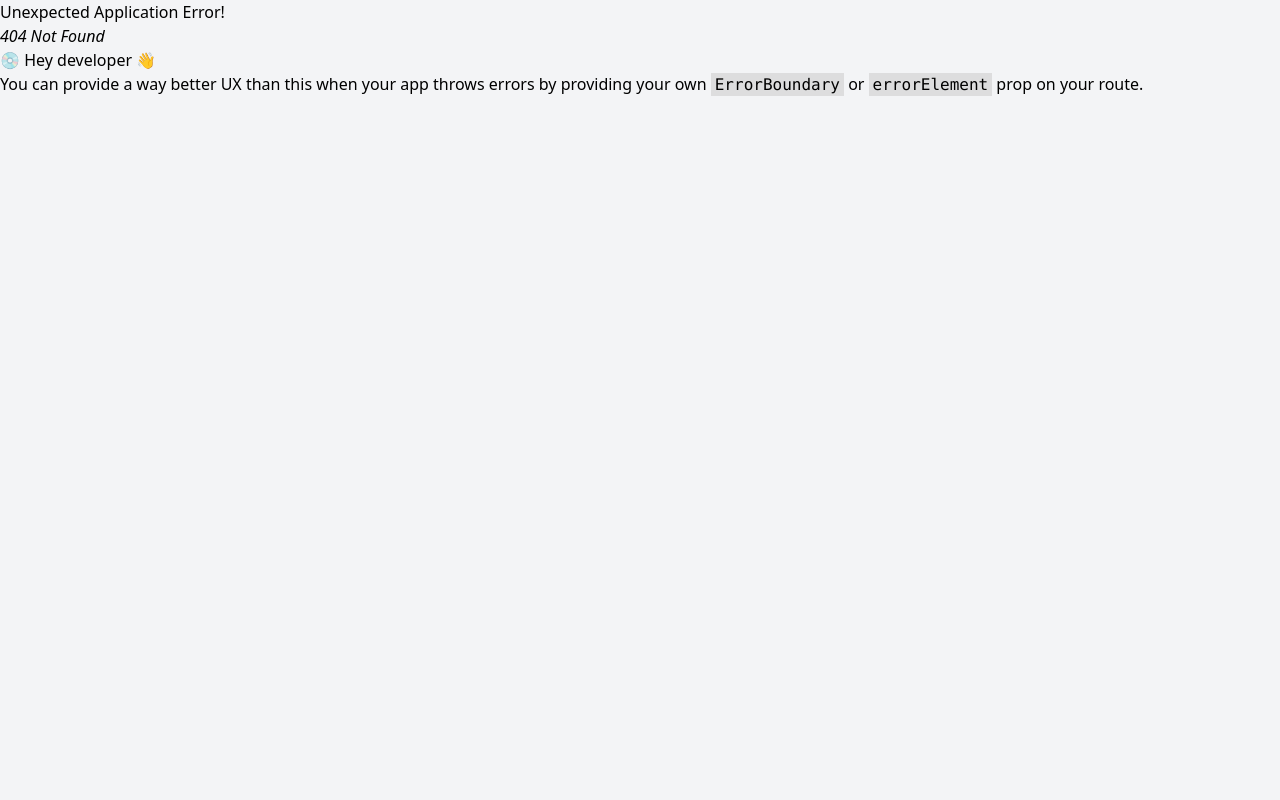
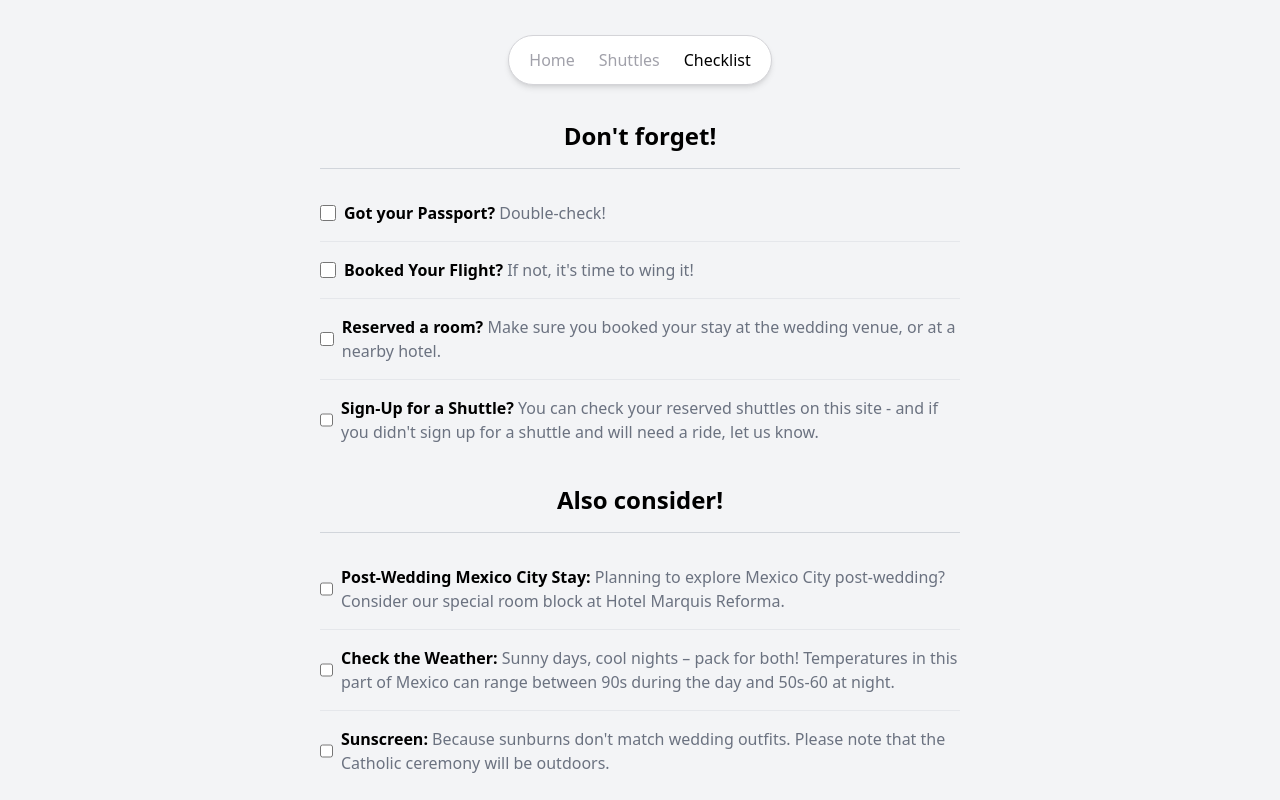
Before and after one commit to AxiomaticAdi/gar-wedding, a React (Vite) app: page /gar-wedding/checklist in a window 1280 px wide. Before the commit this address had no page. Built offline with nearby package versions, Linux system fonts and the light colour scheme.

Commit message:
Created checklist page

```diff
--- /dev/null
+++ b/src/components/ChecklistItem.tsx
@@ -0,0 +1,30 @@
+export type ChecklistItemProps = {
+	id: number;
+	title: string;
+	description?: string;
+};
+
+export default function ChecklistItem({
+	title,
+	description,
+}: ChecklistItemProps) {
+	return (
+		<div className="flex gap-8 my-2">
+			<div className="flex gap-2 items-center pt-4">
+				<input
+					id="comments"
+					aria-describedby="comments-description"
+					name="comments"
+					type="checkbox"
+					className="h-4 w-4 rounded border-gray-300 text-gray-600 focus:ring-gray-600 accent-gray-600"
+				/>
+				<div className="flex text-left">
+					<p className="text-gray-500">
+						<span className="text-black font-semibold"> {title} </span>{" "}
+						{description}
+					</p>
+				</div>
+			</div>
+		</div>
+	);
+}
--- a/src/main.tsx
+++ b/src/main.tsx
@@ -9,6 +9,7 @@ import { ModalProvider } from "./context/TableModalContext";
 import ErrorPage from "./pages/ErrorPage.tsx";
 import ShuttleDetailsPage from "./pages/ShuttleDetailsPage.tsx";
 import ShuttlesPage from "./pages/ShuttlesPage.tsx";
+import ChecklistPage from "./pages/ChecklistPage.tsx";
 
 const router = createBrowserRouter([
 	{
@@ -26,6 +27,11 @@ const router = createBrowserRouter([
 		element: <ShuttleDetailsPage />,
 		errorElement: <ErrorPage />,
 	},
+	{
+		path: "/gar-wedding/checklist/",
+		element: <ChecklistPage />,
+		errorElement: <ErrorPage />,
+	},
 ]);
 
 ReactDOM.createRoot(document.getElementById("root")!).render(
--- /dev/null
+++ b/src/pages/ChecklistPage.tsx
@@ -0,0 +1,90 @@
+import ChecklistItem, { ChecklistItemProps } from "../components/ChecklistItem";
+import Divider from "../components/Divider";
+import Page from "../components/Page";
+
+const mustList: ChecklistItemProps[] = [
+	{
+		id: 1,
+		title: "Got your Passport?",
+		description: "Double-check!",
+	},
+	{
+		id: 2,
+		title: "Booked Your Flight?",
+		description: "If not, it's time to wing it!",
+	},
+	{
+		id: 3,
+		title: "Reserved a room?",
+		description:
+			"Make sure you booked your stay at the wedding venue, or at a nearby hotel.",
+	},
+	{
+		id: 4,
+		title: "Sign-Up for a Shuttle?",
+		description:
+			"You can check your reserved shuttles on this site - and if you didn't sign up for a shuttle and will need a ride, let us know.",
+	},
+];
+
+const optionalList: ChecklistItemProps[] = [
+	{
+		id: 1,
+		title: "Post-Wedding Mexico City Stay: ",
+		description:
+			"Planning to explore Mexico City post-wedding? Consider our special room block at Hotel Marquis Reforma.",
+	},
+	{
+		id: 2,
+		title: "Check the Weather: ",
+		description:
+			"Sunny days, cool nights – pack for both! Temperatures in this part of Mexico can range between 90s during the day and 50s-60 at night.",
+	},
+	{
+		id: 3,
+		title: "Sunscreen: ",
+		description:
+			"Because sunburns don't match wedding outfits. Please note that the Catholic ceremony will be outdoors.",
+	},
+];
+
+export default function ChecklistPage() {
+	return (
+		<Page>
+			<div className="mx-4">
+				<div className="flex flex-col gap-4">
+					<h2 className="text-2xl text-center font-bold my-auto">
+						Don't forget!
+					</h2>
+					<Divider />
+				</div>
+				<div className="flex flex-col divide-y justify-center my-2">
+					{mustList.map((item) => (
+						<ChecklistItem
+							id={item.id}
+							key={item.id}
+							title={item.title}
+							description={item.description}
+						/>
+					))}
+				</div>
+				<div className="flex flex-col gap-4 mt-8">
+					<h2 className="text-2xl text-center font-bold my-auto">
+						Also consider!
+					</h2>
+					<Divider />
+				</div>
+				<div className="flex flex-col divide-y justify-center my-2">
+					{optionalList.map((item) => (
+						<ChecklistItem
+							id={item.id}
+							key={item.id}
+							title={item.title}
+							description={item.description}
+						/>
+					))}
+				</div>
+			</div>
+		</Page>
+	);
+}
```
